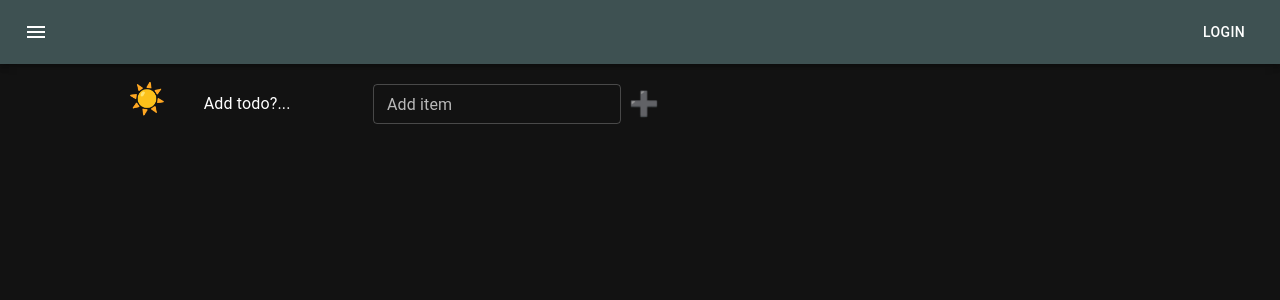
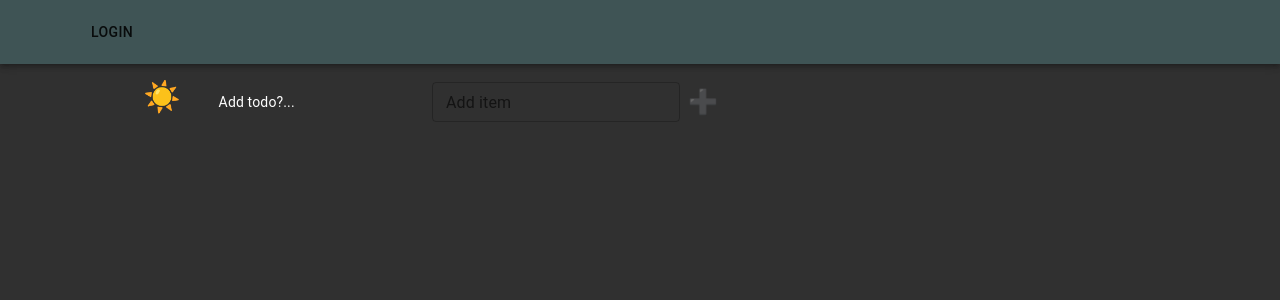
Before and after one commit to EvgeniiMeleshkov/my_todo, a React (Create React App) app: page / in a window 1280 px wide. Shown: the top 300 px of the page. Built offline with nearby package versions, Linux system fonts and the light colour scheme.

Commit message:
Fixed ^_^

```diff
--- a/package.json
+++ b/package.json
@@ -4,10 +4,11 @@
   "version": "0.1.0",
   "private": true,
   "dependencies": {
+    "@material-ui/core": "^4.10.1",
+    "@material-ui/icons": "^4.9.1",
     "@emotion/react": "^11.9.3",
     "@emotion/styled": "^11.9.3",
     "@mui/icons-material": "^5.8.4",
-    "@mui/material": "^5.8.7",
     "@testing-library/jest-dom": "^5.14.1",
     "@testing-library/react": "^13.0.0",
     "@testing-library/user-event": "^13.2.1",
--- a/src/App.tsx
+++ b/src/App.tsx
@@ -1,13 +1,13 @@
 import React, {useCallback, useState} from 'react';
 import './App.css';
 import {ButtonAppBar} from './components/header/ButtonAppBar';
-import {Container, createTheme, CssBaseline, Grid, Paper, ThemeProvider} from '@mui/material';
+import {Container, createTheme, CssBaseline, Grid, Paper, ThemeProvider, Typography} from '@material-ui/core';
 import {addTodoAC, ToDoType} from './reducers/todoReducer';
-import {green, yellow} from '@mui/material/colors';
 import {useDispatch, useSelector} from 'react-redux';
 import {AppStoreType} from './redux/store';
 import {ToDoList} from './components/body/ToDoList';
 import {AddItemForm} from './components/AddItemForm/AddItemForm';
+import {green, yellow} from '@material-ui/core/colors';
 
 
 export type FilterValueType = 'All' | 'Active' | 'Completed'
@@ -26,31 +26,37 @@ function App() {
 //-----------------------------------------------------------
 
     const [appearance, setAppearance] = useState(false)
-    const toggle = useCallback( () => {
+    const toggle = useCallback(() => {
         setAppearance(appearance => !appearance)
     }, [])
     const theme = createTheme({
         palette: {
             primary: appearance ? green : yellow,
-            mode: appearance ? 'light' : 'dark'
+            type: appearance ? 'light' : 'dark'
         },
     });
     return (
         <ThemeProvider theme={theme}>
             <CssBaseline/>
             <div className="App">
-                <ButtonAppBar appearance={appearance} toggle={toggle} addTodo={addTodo}/>
+                <ButtonAppBar/>
                 <Container fixed>
-                    <div style={{display: 'flex',
-                        alignItems: 'baseline'}}>
+                    <div style={{
+                        display: 'flex',
+                        alignItems: 'baseline'
+                    }}>
                         <p style={{width: '30vw'}}>
                             <button style={{
                                 fontSize: '30px',
                                 marginRight: '2rem',
                                 border: 'none',
-                                backgroundColor: 'transparent'}} onClick={toggle}>{appearance ? '🌙' : '☀️'}</button>
+                                backgroundColor: 'transparent'
+                            }} onClick={toggle}>{appearance ? '🌙' : '☀️'}</button>
                             {'Add todo?...'}</p>
-                        <AddItemForm calBack={addTodo}/>
+                        <Typography >
+                            <AddItemForm calBack={addTodo}/>
+                        </Typography>
+
                     </div>
                     <Grid container spacing={1}>
                         {
--- a/src/components/body/Task.tsx
+++ b/src/components/body/Task.tsx
@@ -1,9 +1,9 @@
 import React, {memo, useCallback} from 'react';
-import {Checkbox, IconButton} from '@mui/material';
-import {Delete} from '@mui/icons-material';
+import {Delete} from '@material-ui/icons';
 import {useDispatch} from 'react-redux';
 import {changeTaskTitleAC, deleteTaskAC, toggleIsDoneAC} from '../../reducers/tasksReducer';
 import {SpanInput} from '../SpanInput/SpanInput';
+import {Checkbox, IconButton} from '@material-ui/core';
 
 type TasksPropsType = {
     taskID: string
@@ -15,33 +15,33 @@ type TasksPropsType = {
 export const Task = memo(({taskTitle, taskIsDone, taskID, todoID}: TasksPropsType) => {
     const dispatch = useDispatch()
 
-    const onIsDoneHandler = useCallback( (taskId: string, isDone: boolean) => {
-        dispatch(toggleIsDoneAC(todoID, taskId, !isDone))
+    const onIsDoneHandler = useCallback(() => {
+        dispatch(toggleIsDoneAC(todoID, taskID, !taskIsDone))
+    }, [dispatch, todoID, taskIsDone, taskID])
+
+    const changeTaskTitle = useCallback((taskID: string, title: string) => {
+        dispatch(changeTaskTitleAC(todoID, taskID, title))
     }, [dispatch, todoID])
 
-    const changeTaskTitle = useCallback( (taskID: string, title: string) => {
-        dispatch(changeTaskTitleAC(todoID, taskID, title))
-    },[dispatch, todoID])
-
-    const onDeleteTaskHandler = useCallback( (taskId: string) => {
-        dispatch(deleteTaskAC(todoID, taskId))
-    }, [dispatch, todoID])
+    const onDeleteTaskHandler = useCallback(() => {
+        dispatch(deleteTaskAC(todoID, taskID))
+    }, [dispatch, todoID, taskID])
 
     return (
-        <span key={taskID}>
             <li style={{
                 display: 'grid',
                 alignItems: 'center',
                 gridAutoFlow: 'column',
                 justifyContent: 'space-between',
             }}>
-                        <Checkbox onClick={() => onIsDoneHandler(taskID, taskIsDone)} checked={taskIsDone}/>
+                <Checkbox color={'primary'} onChange={onIsDoneHandler} checked={taskIsDone}/>
+
                 <SpanInput title={taskTitle} todoID={todoID}
-                                   callBack={(todoID, title) => changeTaskTitle(taskID, title)}/>
-                        <IconButton onClick={() => onDeleteTaskHandler(taskID)} size={'small'}>
+                           callBack={changeTaskTitle}/>
+
+                <IconButton color={'primary'} onClick={onDeleteTaskHandler} size={'small'}>
                     <Delete/>
                 </IconButton>
             </li>
-            </span>
     );
 })
--- a/src/components/body/ToDoList.tsx
+++ b/src/components/body/ToDoList.tsx
@@ -1,7 +1,5 @@
 import React, {memo, useCallback} from 'react';
 import {FilterValueType} from '../../App';
-import {Button, ButtonGroup, IconButton} from '@mui/material';
-import {Delete} from '@mui/icons-material';
 import {AddItemForm} from '../AddItemForm/AddItemForm';
 import {SpanInput} from '../SpanInput/SpanInput';
 import {useDispatch, useSelector} from 'react-redux';
@@ -10,6 +8,8 @@ import {addTaskAC,deleteTasksThenTodoDeletedAC,
     ToDoListStateType} from '../../reducers/tasksReducer';
 import { changeTodoTitleAC, deleteTodoAC, filteredTodoAC, ToDoType} from '../../reducers/todoReducer';
 import {Task} from './Task';
+import {Button, ButtonGroup, IconButton} from '@material-ui/core';
+import {Delete} from '@material-ui/icons';
 
 type ToDoListsPropsType = ToDoType
 
@@ -48,7 +48,7 @@ export const ToDoList = memo(({todoID, filter, title}: ToDoListsPropsType) => {
 
     const mappedTasks = tasksForRender.map(t => {
         return (
-            <Task taskID={t.id} taskIsDone={t.isDone} taskTitle={t.title} todoID={todoID}/>
+            <Task key={t.id+todoID} taskID={t.id} taskIsDone={t.isDone} taskTitle={t.title} todoID={todoID}/>
         )
     })
 //---------------------------------RENDER--------------------------------
@@ -65,7 +65,7 @@ export const ToDoList = memo(({todoID, filter, title}: ToDoListsPropsType) => {
                     <SpanInput title={title} todoID={todoID} callBack={changeTodoTitle}/>
                 </div>
                 <div>
-                    <IconButton onClick={onDeleteTodoHandler} size={'large'}>
+                    <IconButton onClick={onDeleteTodoHandler} size={'medium'}>
                         <Delete/>
                     </IconButton>
                 </div>
@@ -76,11 +76,11 @@ export const ToDoList = memo(({todoID, filter, title}: ToDoListsPropsType) => {
             </ul>
             <div style={{display: 'flex', justifyContent: 'center'}}>
                 <ButtonGroup variant="text" aria-label="text button group">
-                    <Button size={'small'} variant={filter === 'All' ? 'contained' : 'outlined'} color={'warning'}
+                    <Button size={'small'} variant={filter === 'All' ? 'contained' : 'outlined'} color={'primary'}
                             onClick={() => onChangeFilter('All')}>All</Button>
-                    <Button size={'small'} variant={filter === 'Active' ? 'contained' : 'outlined'} color={'error'}
+                    <Button size={'small'} variant={filter === 'Active' ? 'contained' : 'outlined'} color={'secondary'}
                             onClick={() => onChangeFilter('Active')}>Active</Button>
-                    <Button size={'small'} variant={filter === 'Completed' ? 'contained' : 'outlined'} color={'success'}
+                    <Button size={'small'} variant={filter === 'Completed' ? 'contained' : 'outlined'} color={'default'}
                             onClick={() => onChangeFilter('Completed')}>Completed</Button>
                 </ButtonGroup>
             </div>
--- a/src/components/header/ButtonAppBar.tsx
+++ b/src/components/header/ButtonAppBar.tsx
@@ -1,37 +1,26 @@
 import * as React from 'react';
-import AppBar from '@mui/material/AppBar';
-import Box from '@mui/material/Box';
-import Toolbar from '@mui/material/Toolbar';
-import Typography from '@mui/material/Typography';
-import Button from '@mui/material/Button';
-import IconButton from '@mui/material/IconButton';
-import MenuIcon from '@mui/icons-material/Menu';
-import {AddItemForm} from '../AddItemForm/AddItemForm';
 import {memo} from 'react';
+import {AppBar, Box, Button, IconButton, MenuItem, Toolbar} from '@material-ui/core';
 
-type ButtonAppBarPropsType = {
-    addTodo: (title: string)=>void
-    toggle: ()=>void
-    appearance: boolean
-}
+// type ButtonAppBarPropsType = {
+//     addTodo: (title: string)=>void
+//     toggle: ()=>void
+//     appearance: boolean
+// }
 
- function ButtonAppBarToMemo({addTodo, toggle, appearance}: ButtonAppBarPropsType) {
+ function ButtonAppBarToMemo() {
     return (
         <Box sx={{ flexGrow: 1 }}>
             <AppBar style={{backgroundColor: '#5f9ea054', position: 'static'}}>
                 <Toolbar>
                     <IconButton
-                        size="large"
-                        edge="start"
-                        color="inherit"
-                        aria-label="menu"
-                        sx={{ mr: 2 }}
+                        size={'medium'}
+                        color={'inherit'}
+
                     >
-                        <MenuIcon />
+                        <MenuItem />
                     </IconButton>
-                    <Typography variant="h6" component="div" sx={{ flexGrow: 1 }}>
 
-                    </Typography>
                     <Button color="inherit">Login</Button>
                 </Toolbar>
             </AppBar>
--- a/src/reducers/tasksReducer.ts
+++ b/src/reducers/tasksReducer.ts
@@ -20,6 +20,7 @@ export const TasksReducer = (state: ToDoListStateType = initialStateTasks, actio
     switch (action.type) {
         case 'ADD_TASK':
             const newTask = {
+                //FIX=================//
             id: v1(),
             title: action.payload.title,
             isDone: false
```
Also changed, not shown: 1 other file (tests, documents, lock files or other folders). Lines whose indentation alone changed are shown as unchanged.
